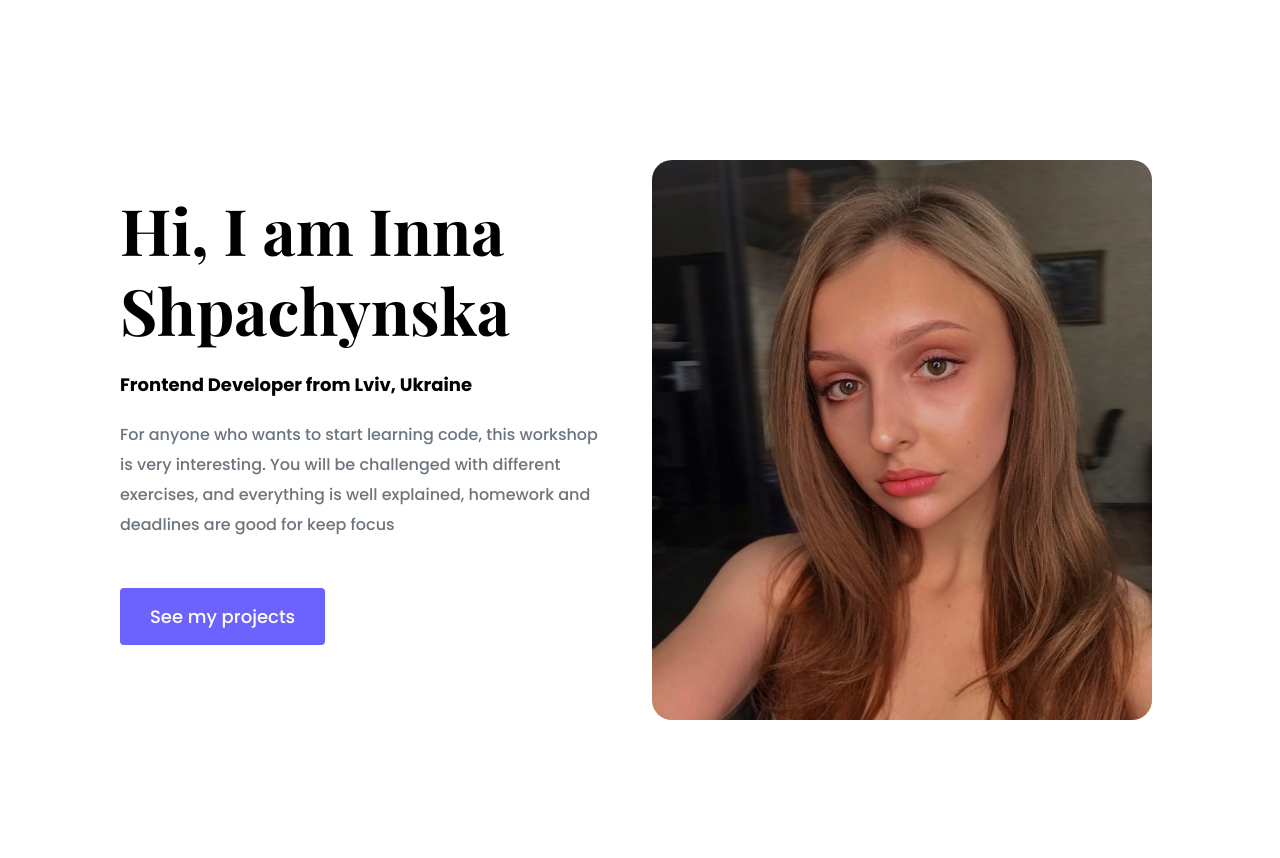
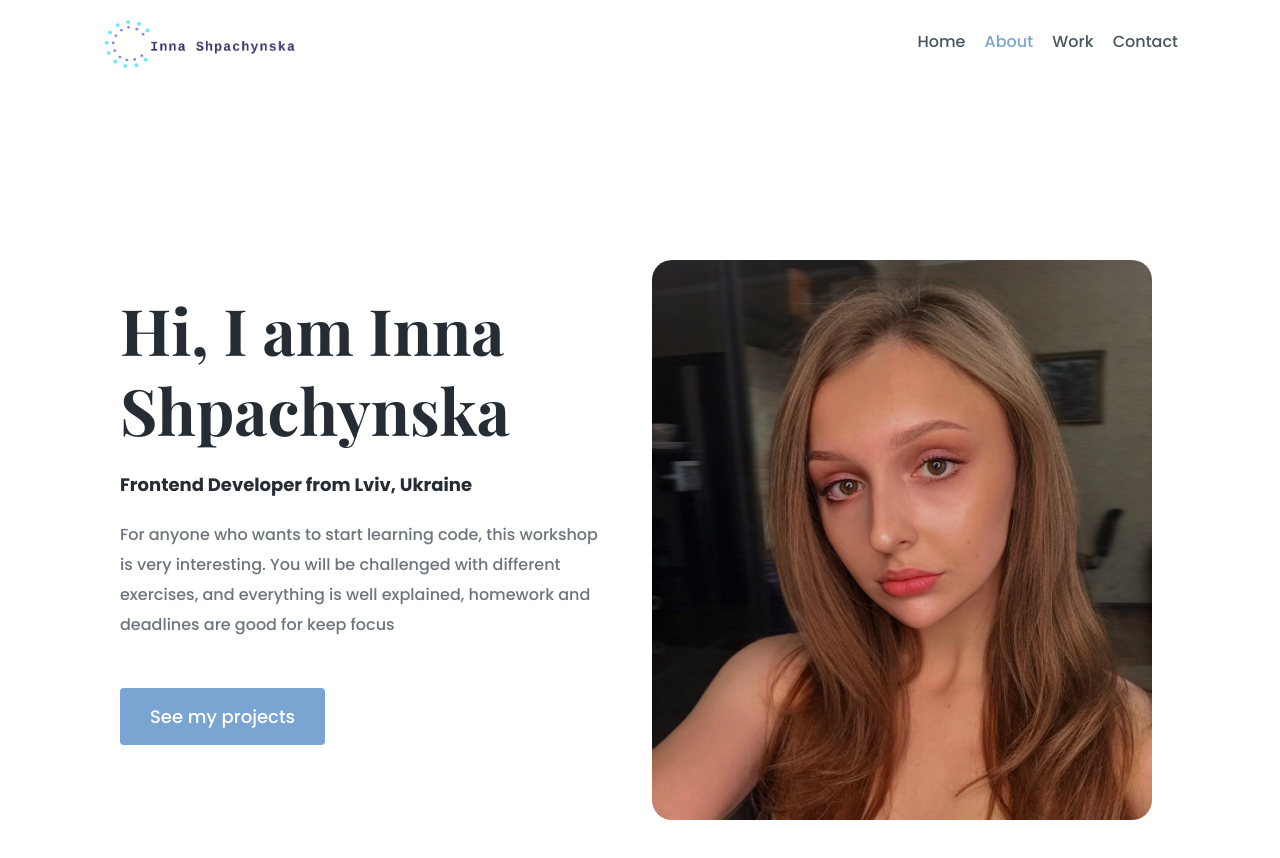
Before and after one commit to InnaShp/portfolio-project, a plain HTML site: page about.html in a window 1280 px wide. Drawn offline with nearby package versions, Linux system fonts and the light colour scheme.

Commit message:
Integrate navigation bar to about, work, contact pages

```diff
--- a/about.html
+++ b/about.html
@@ -27,6 +27,28 @@
     </script>
 </head>
 <body>
+  <div class="container">
+    <nav class="d-flex justify-content-between">
+      <a href="/"">
+        <img src="images/logo.png" alt="" class="logo d-none d-md-block">
+        <img src="images/small-logo.png" alt="" class="logo d-block d-md-none">
+      </a>
+      <ul>
+        <li>
+          <a href="/index.html">Home</a>
+        </li>
+        <li class="active">
+          <a href="/about.html">About</a>
+        </li>
+        <li>
+          <a href="/work.html">Work</a>
+        </li>
+        <li>
+          <a href="/contact.html">Contact</a>
+        </li>
+      </ul>
+    </nav>
+  </div>
   <div class="content-container container">
     <div class="row">
       <div class="col-lg-6">
--- a/style/app.css
+++ b/style/app.css
@@ -1,6 +1,8 @@
 :root {
-  --branding-color: #6c63ff;
-  --secondary-color: #f9f7fe;
+  --branding-color: #7aa5d2;
+  --secondary-color: #47555e;
+
+
   --heading-font-family: 'Playfair Display', serif;
   --default-font-family: 'Poppins', sans-serif;
 }
@@ -10,7 +12,7 @@ body {
 }
 h1, h2, h3, h4, h5, h6{
   font-family: var(--heading-font-family);
-  color: black;
+  color: #252c33;
 }
 
 p  {
@@ -22,7 +24,7 @@ nav {
 }
 nav a  {
   text-decoration: none;
-  color: #272142;
+  color: var(--secondary-color);
   font-size: 16px;
 }
 nav li {
@@ -37,7 +39,7 @@ nav li.active a {
 }
 
 .hero {
-  background: var(--secondary-color);
+  background: #eeeeee;
   text-align: center;
   padding: 160px 20px;
 }
@@ -53,7 +55,7 @@ nav li.active a {
 
 
 .hero p {
-  color:#272142;
+  color: var(--secondary-color);
   font-weight: bold;
   font-size: 36px;
   margin: 0;
```
Also changed, not shown: contact.html (+22 -0 lines), work.html (+22 -0 lines).
